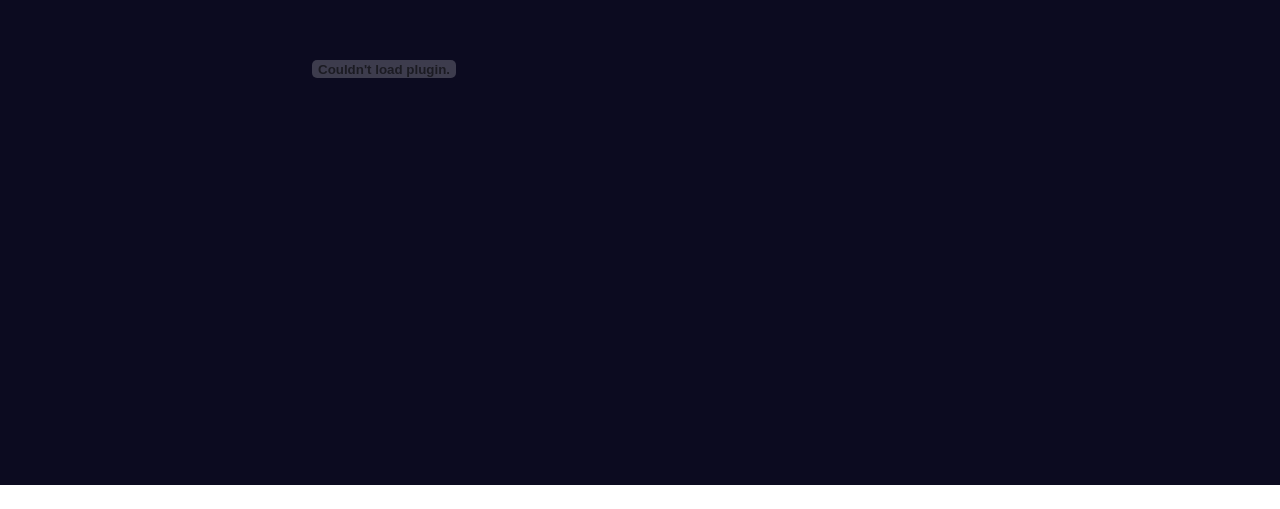
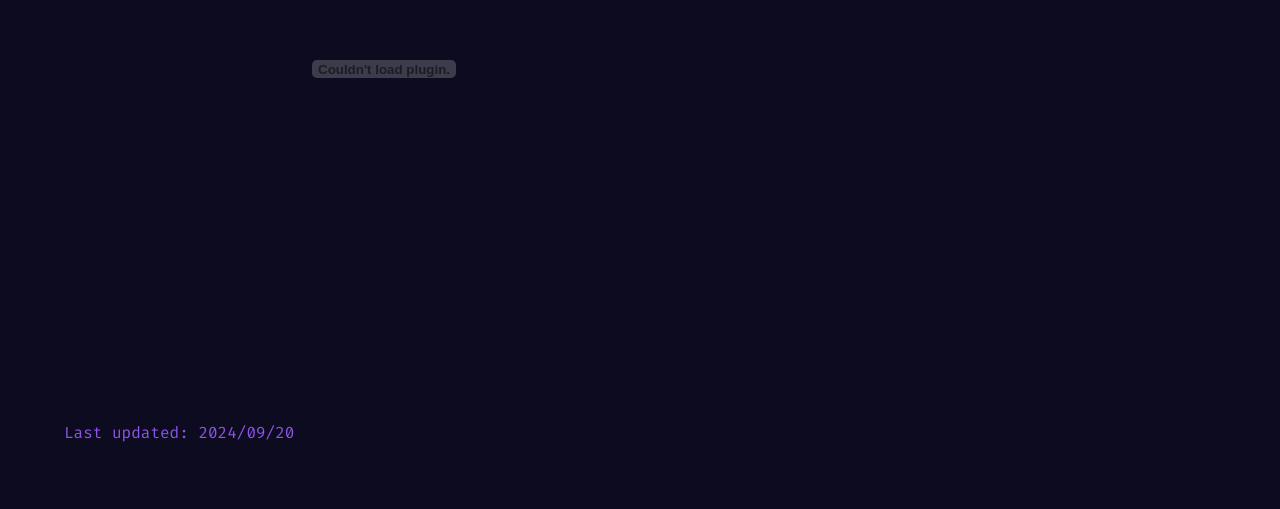
Before and after one commit to csong202/csong202.github.io, a React (Create React App) app: page /contact in a window 1280 px wide. Shown: the part 543-1052 px from the top of the page. Before the commit the page ends 1028 px from the top, so only its background shows below. Built offline with nearby package versions, Linux system fonts and the light colour scheme.

Commit message:
display resume update date

```diff
--- a/src/components/Resume.tsx
+++ b/src/components/Resume.tsx
@@ -8,6 +8,7 @@ const Resume = () => {
 				title="Christina Song Resume"
 				className="h-96 xs:h-128 sm:h-144 md:h-176 lg:h-176 w-72 xs:w-112 sm:w-144 md:w-160"
 			></object>
+			<p>Last updated: 2024/09/20</p>
 		</div>
 	);
 };
```
